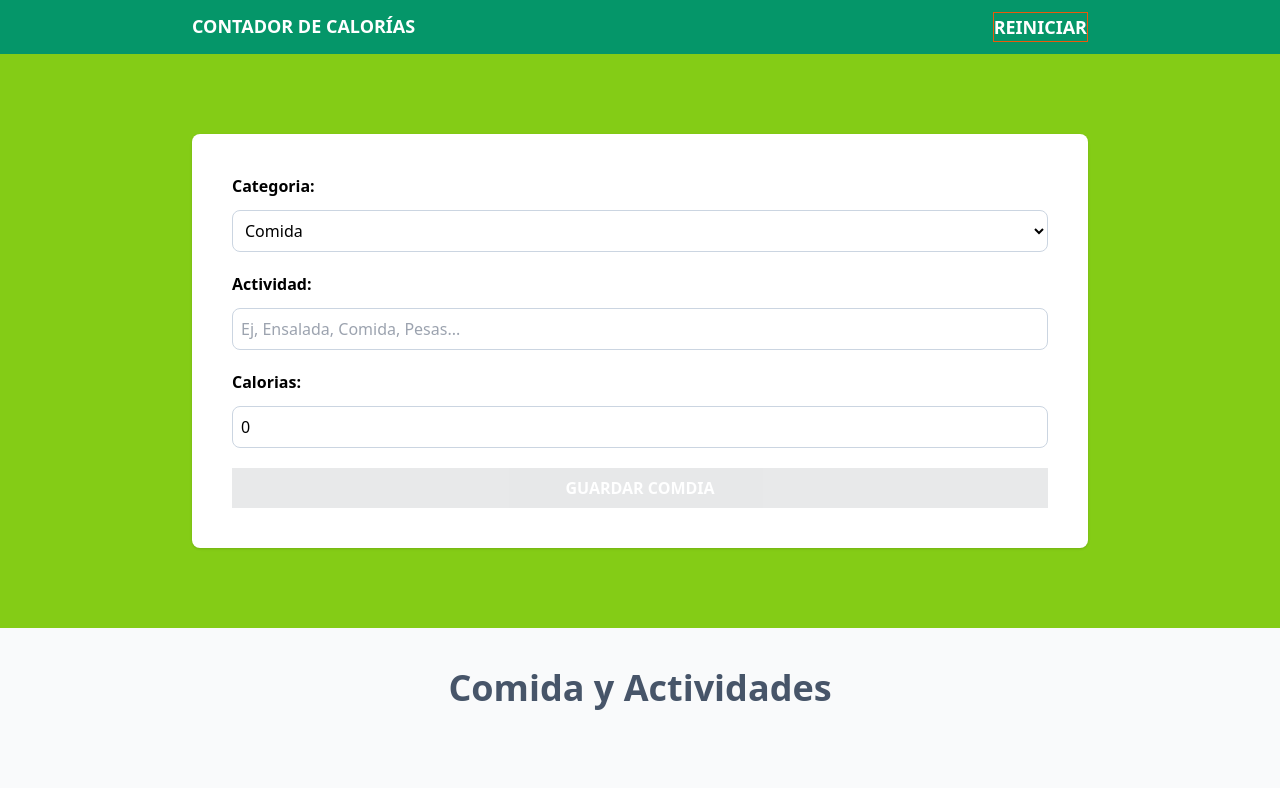
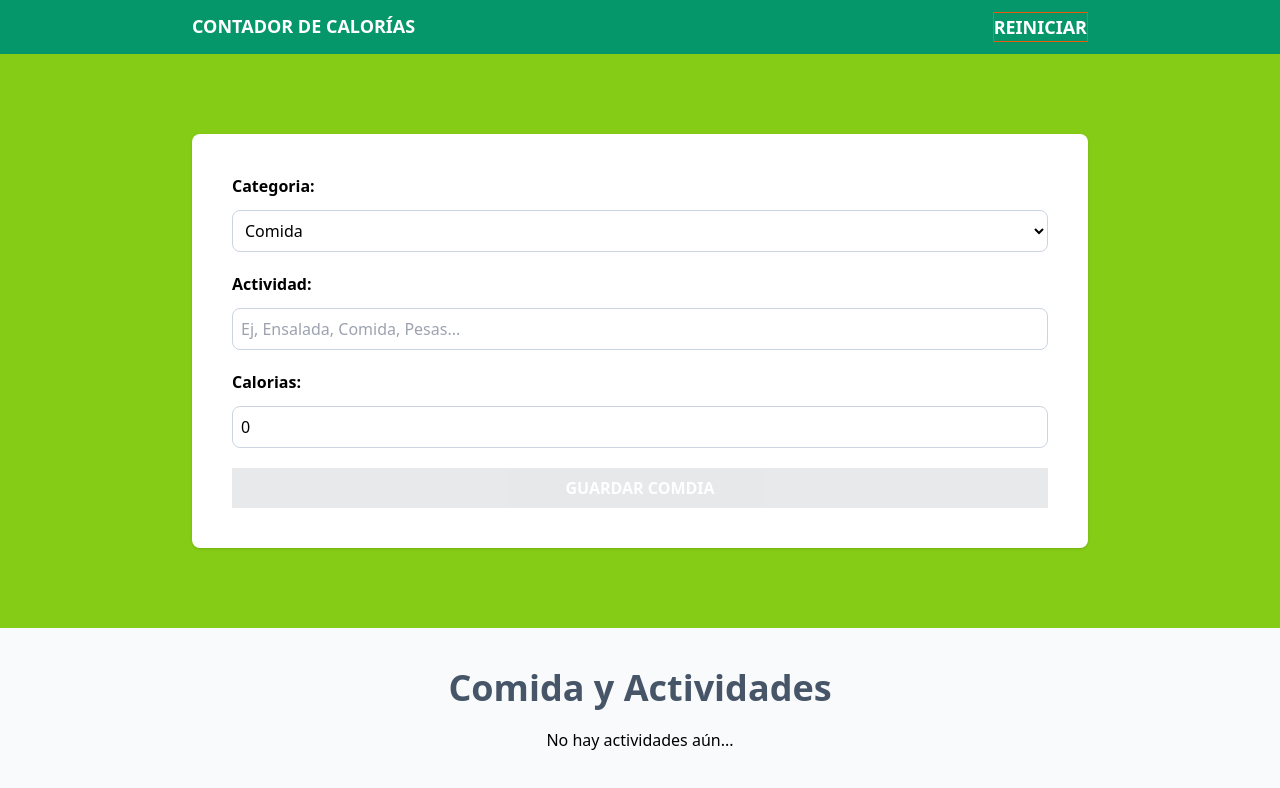
Before and after one commit to oscardenas17/caloriesTrackerTS, a React (Vite) app: page / in a window 1280 px wide. Shown: the top 788 px of the page. Built offline with nearby package versions, Linux system fonts and the light colour scheme.

Commit message:
Mensaje para cuando no hay actividades

```diff
--- a/src/components/ActivityList.tsx
+++ b/src/components/ActivityList.tsx
@@ -15,13 +15,21 @@
       categories.map((cat) => (cat.id === category ? cat.name : "")),
     [activities]
   );
+
+  const isEmptyActivities = useMemo(
+    () => activities.length === 0,
+    [activities]
+  );
   return (
     <>
       <h2 className="text-4xl font-bold text-slate-600 text-center">
         Comida y Actividades
       </h2>
 
-      {activities.map((activity) => (
+      {isEmptyActivities ? (
+        <p className="text-center my-5">No hay actividades aún...</p>
+      ) : (
+        activities.map((activity) => (
           <div
             key={activity.id}
             className="px-5 py-10 bg-white mt-5 flex justify-between"
@@ -43,7 +51,10 @@
             <div className="flex gap-5 item-center">
               <button
                 onClick={() =>
-                dispatch({ type: "set-activeId", payload: { id: activity.id } })
+                  dispatch({
+                    type: "set-activeId",
+                    payload: { id: activity.id },
+                  })
                 }
               >
                 <PencilSquareIcon className="h-8 w-8 text-gray-800" />
@@ -51,14 +62,18 @@
 
               <button
                 onClick={() =>
-                dispatch({ type: "delete-activity", payload: { id: activity.id } })
+                  dispatch({
+                    type: "delete-activity",
+                    payload: { id: activity.id },
+                  })
                 }
               >
                 <XCircleIcon className="h-8 w-8 text-red-500" />
               </button>
             </div>
           </div>
-      ))}
+        ))
+      )}
     </>
   );
 };
```
Lines whose indentation alone changed are shown as unchanged.
